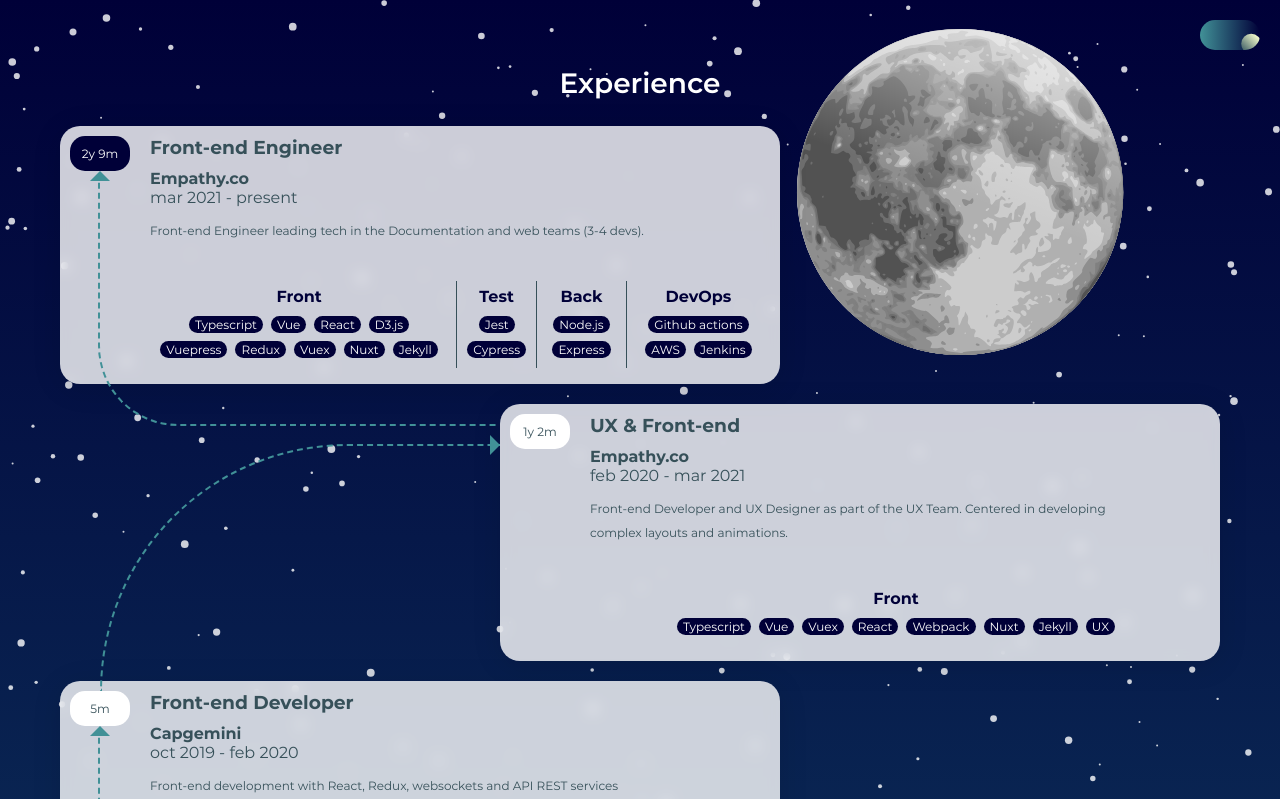
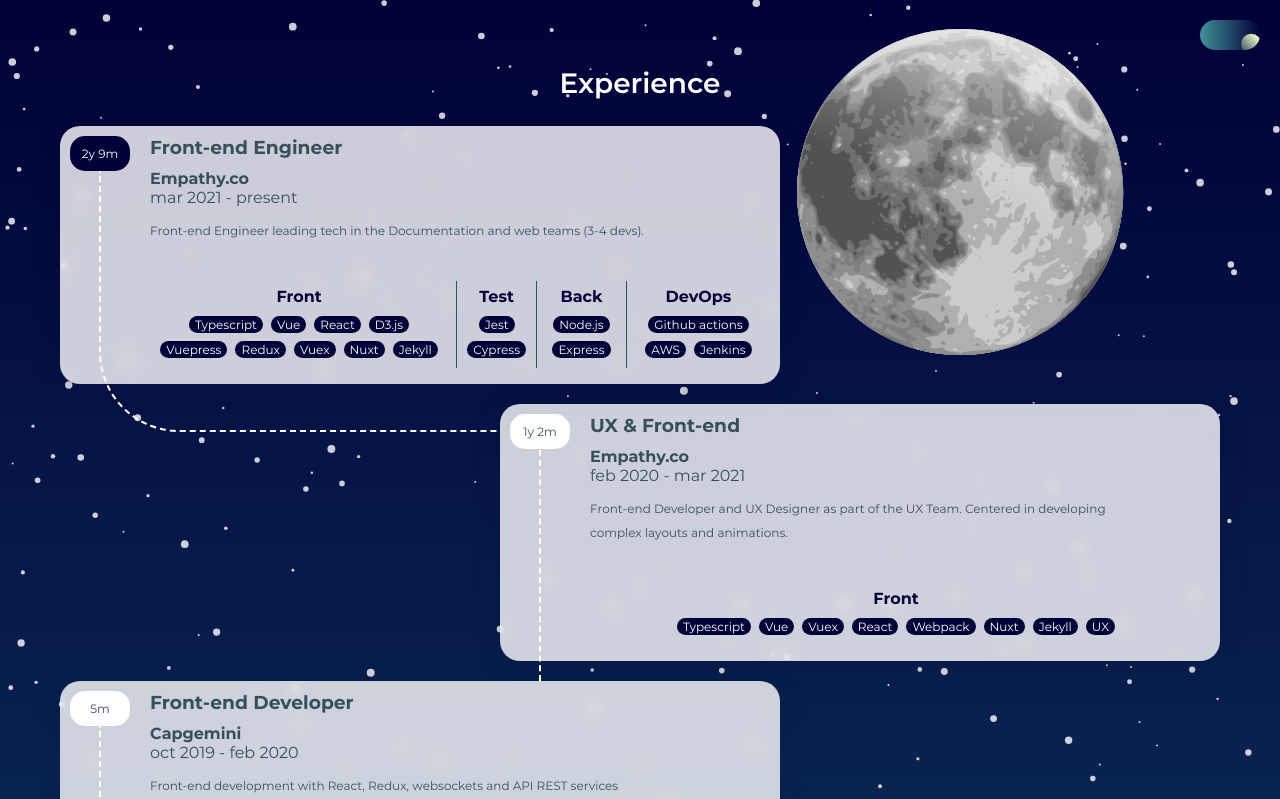
Before and after one commit to PedroOndh/pedroondh.github.io, a Nuxt app: page / in a window 1280 px wide. Shown: the part 800-1599 px from the top of the page. Built offline with nearby package versions, Linux system fonts and the light colour scheme.

Commit message:
feat(experience): simplifying arrows

```diff
--- a/components/Experience.vue
+++ b/components/Experience.vue
@@ -191,7 +191,6 @@
 <style lang="scss" scoped>
   .cv-experience {
     $component-class: &;
-    --arrow: #{$blue};
     position: relative;
     background: linear-gradient(0deg, $light-blue 0%, $blue 25%, $dark-blue 50%, $dark-black 100%);
     background-size: 100% 200%;
@@ -201,7 +200,6 @@
     transition: background-position 1s ease;
     overflow: hidden;
     &--day {
-      --arrow: #{$dark-blue};
       background-position: 0 100%;
       &:deep(circle) {
         transform: scale(0);
@@ -403,50 +401,26 @@
           content: '';
           position: absolute;
           z-index: 2;
-          width: calc(66.66% - #{rem(80px)});
-          height: calc(100% - #{rem(10px)});
           pointer-events: none;
           transition: border 0.5s;
         }
         &:nth-child(odd) {
-          #{$component-class}__list-item-duration {
-            &:after {
-              content: '';
-              position: absolute;
-              bottom: rem(-10px);
-              border-left: rem(10px) solid transparent;
-              border-right: rem(10px) solid transparent;
-              border-bottom: rem(10px) solid var(--arrow);
-              transition: border 0.5s;
-            }
-          }
           &:after {
-            left: rem(38px);
-            bottom: rem(-42px);
-            border-left: 2px dashed var(--arrow);
-            border-bottom: 2px dashed var(--arrow);
+            left: rem(39px);
+            bottom: rem(-48px);
+            width: calc(66.66% - #{rem(80px)});
+            height: calc(100% + #{rem(3px)});
+            border-left: 2px dashed $white;
+            border-bottom: 2px dashed $white;
             border-bottom-left-radius: rem(80px);
           }
         }
         &:nth-child(even) {
-          #{$component-class}__list-item-duration {
-            &:after {
-              content: '';
-              position: absolute;
-              left: rem(-20px);
-              bottom: rem(-6px);
-              border-left: rem(10px) solid var(--arrow);
-              border-top: rem(10px) solid transparent;
-              border-bottom: rem(10px) solid transparent;
-              transition: border 0.5s;
-            }
-          }
           &:after {
-            left: calc(-66.66% + #{rem(80px)});
-            bottom: rem(-30px);
-            border-top: 2px dashed var(--arrow);
-            border-left: 2px dashed var(--arrow);
-            border-top-left-radius: rem(400px);
+            left: rem(39px);
+            bottom: rem(-20px);
+            height: calc(100% - #{rem(26px)});
+            border-left: 2px dashed $white;
           }
         }
       }
@@ -570,9 +544,6 @@
       }
       &__list-item-duration {
         margin: rem(10px);
-        &:after {
-          display: none;
-        }
       }
       &__list-item-text,
       &__technologies-wrapper {
```
